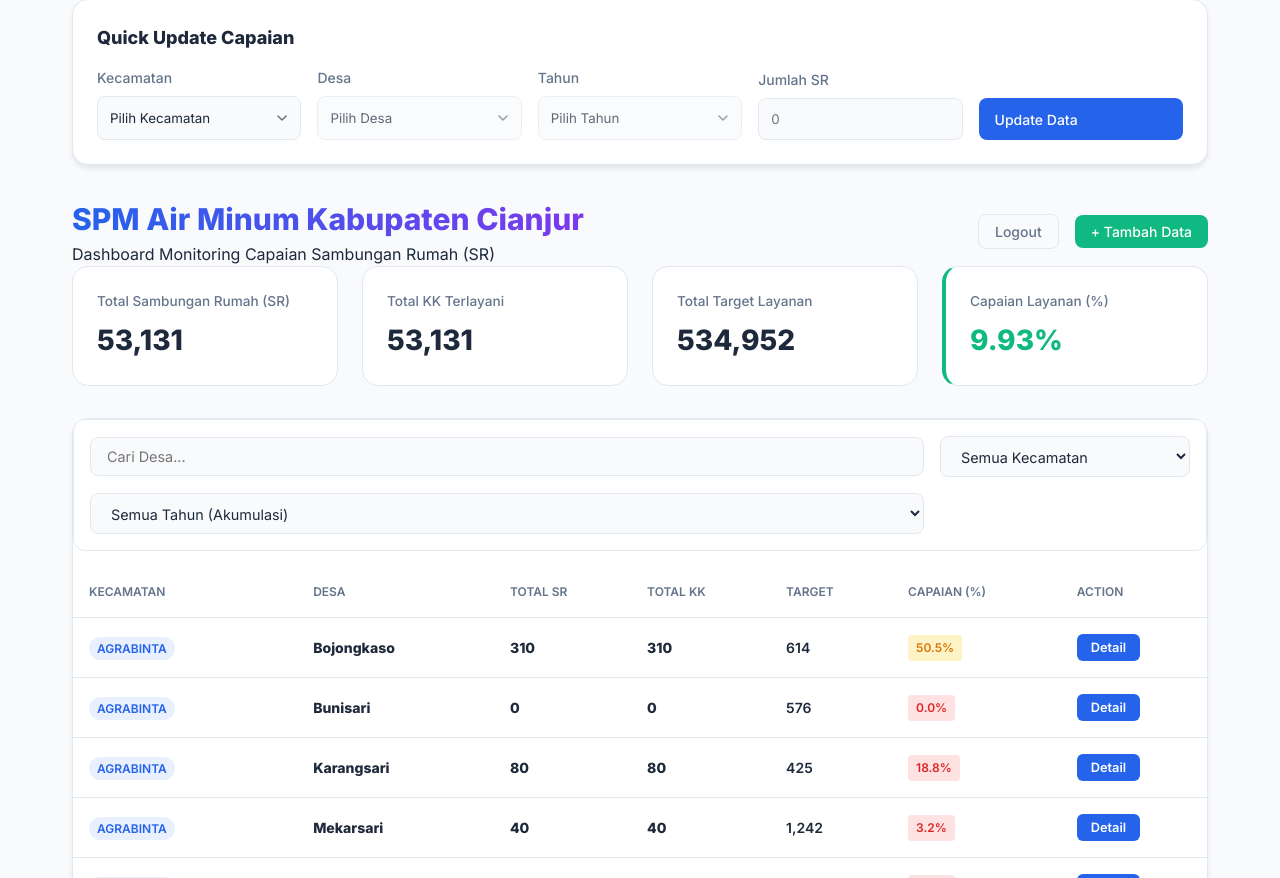
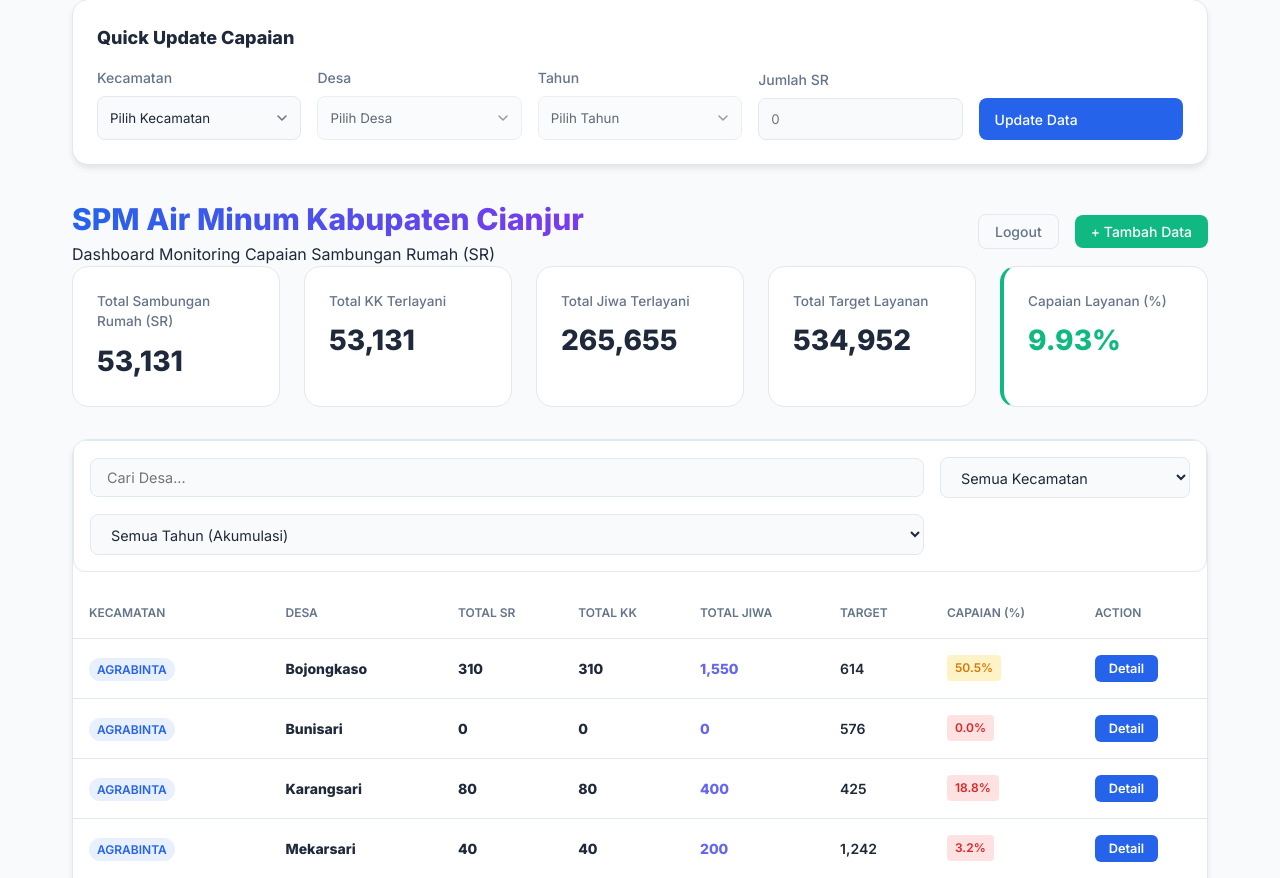
Before and after one commit to ilhamtaufiq/spm-am, a FastAPI app: page / in a window 1280 px wide. Shown: the part 134-1012 px from the top of the page. Run offline with FastAPI, Linux system fonts and the light colour scheme; the visitor is signed in with stand-in values (Sample User, id 1); data comes from the database, SQL or seed files in the repository.

Commit message:
UI/Backend: Add automated 'Jumlah Jiwa' (KK * 5) display and calculation

```diff
--- a/main.py
+++ b/main.py
@@ -177,6 +177,7 @@ async def add_data(
         tahun=tahun,
         jumlah_sr=jumlah_sr,
         jumlah_kk=jumlah_kk,
+        jumlah_jiwa=jumlah_kk * 5,  # Otomatis KK * 5
         target=target,
         sumber_dana="Update Manual",
         program="Update Manual"
@@ -223,7 +224,7 @@ async def update_item(
     if item:
         item.jumlah_sr = jumlah_sr
         item.jumlah_kk = jumlah_kk
-        item.jumlah_jiwa = jumlah_jiwa
+        item.jumlah_jiwa = jumlah_kk * 5  # Paksa KK * 5
         db.commit()
     return RedirectResponse(url="/", status_code=303)
 
--- a/templates/index.html
+++ b/templates/index.html
@@ -260,6 +260,10 @@
                 <span class="value">{{ "{:,}".format(total_kk) }}</span>
             </div>
             <div class="stat-card">
+                <span class="label">Total Jiwa Terlayani</span>
+                <span class="value">{{ "{:,}".format(total_kk * 5) }}</span>
+            </div>
+            <div class="stat-card">
                 <span class="label">Total Target Layanan</span>
                 <span class="value">{{ "{:,}".format(total_target) }}</span>
             </div>
@@ -294,6 +298,7 @@
                             <th>Desa</th>
                             <th class="col-sr">Total SR</th>
                             <th class="col-kk">Total KK</th>
+                            <th>Total Jiwa</th>
                             <th>Target</th>
                             <th>Capaian (%)</th>
                             <th>Action</th>
@@ -559,6 +564,7 @@
                     <td><strong>${item.desa}</strong></td>
                     <td style="font-weight: 700;">${sr.toLocaleString()}</td>
                     <td style="font-weight: 700;">${kk.toLocaleString()}</td>
+                    <td style="font-weight: 700; color: #6366f1;">${(kk * 5).toLocaleString()}</td>
                     <td style="font-weight: 600; color: var(--accent);">${item.target.toLocaleString()}</td>
                     <td>
                         <span class="status-badge ${statusCls}">
```
